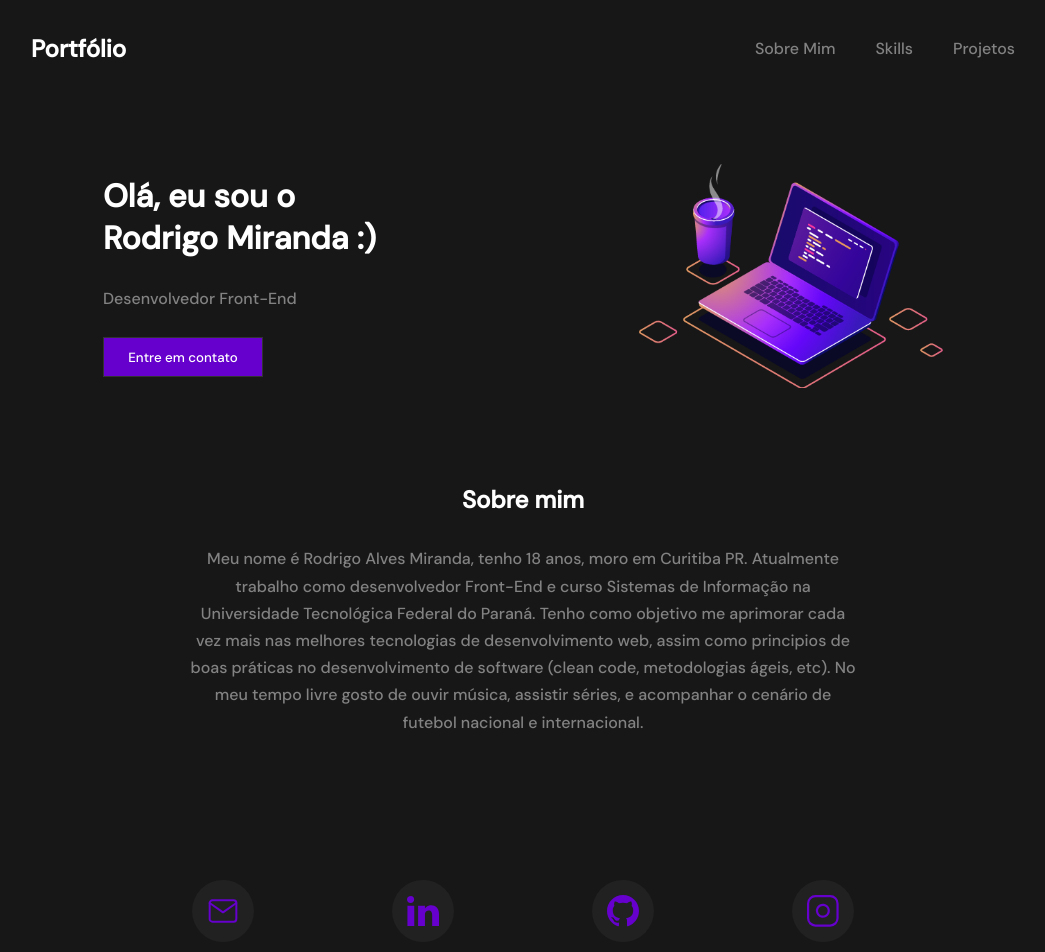
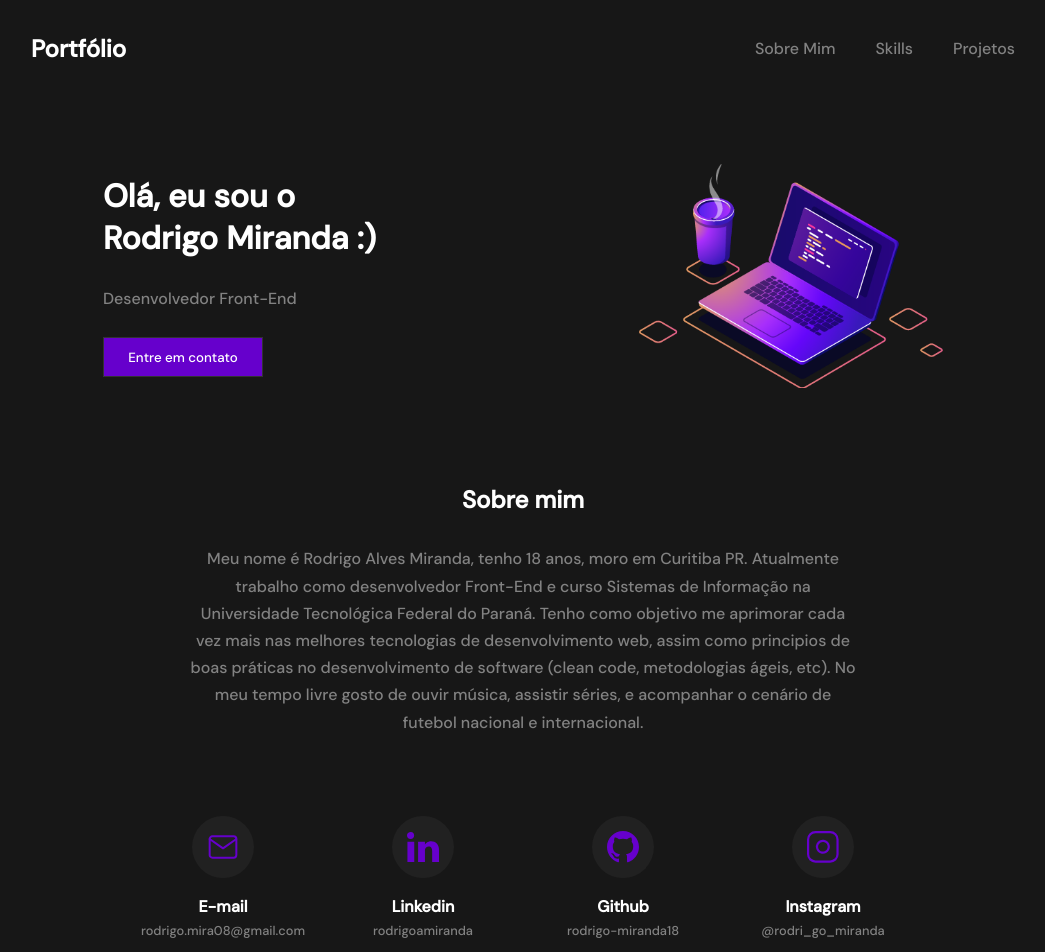
Before and after one commit to rodrigo-miranda18/Portfolio, a Next.js app: page / in a window 1280 px wide. Shown: the top 952 px of the page, without its empty margins (117-1162 px from the left). Built offline with nearby package versions, Linux system fonts and the light colour scheme.

Commit message:
Fix contact section styles

```diff
--- a/src/components/Contact/styles.js
+++ b/src/components/Contact/styles.js
@@ -3,11 +3,17 @@ import styled from 'styled-components'
 export const Container = styled.ul`
   display: flex;
   justify-content: space-between;
+  flex-wrap: wrap;
 
-  margin-top: 9rem;
+  margin-top: 5rem;
 
-  @media (max-width: 650px) {
+  @media (max-width: 660px) {
+    width: 80%;
+  }
+
+  @media (max-width: 480px) {
     flex-direction: column;
+    align-items: center;
   }
 `
 
@@ -21,9 +27,6 @@ export const Card = styled.li`
 
   @media (max-width: 768px) {
     width: 10rem;
-  }
-
-  @media (max-width: 650px) {
     margin-bottom: 50px;
   }
 `
```
